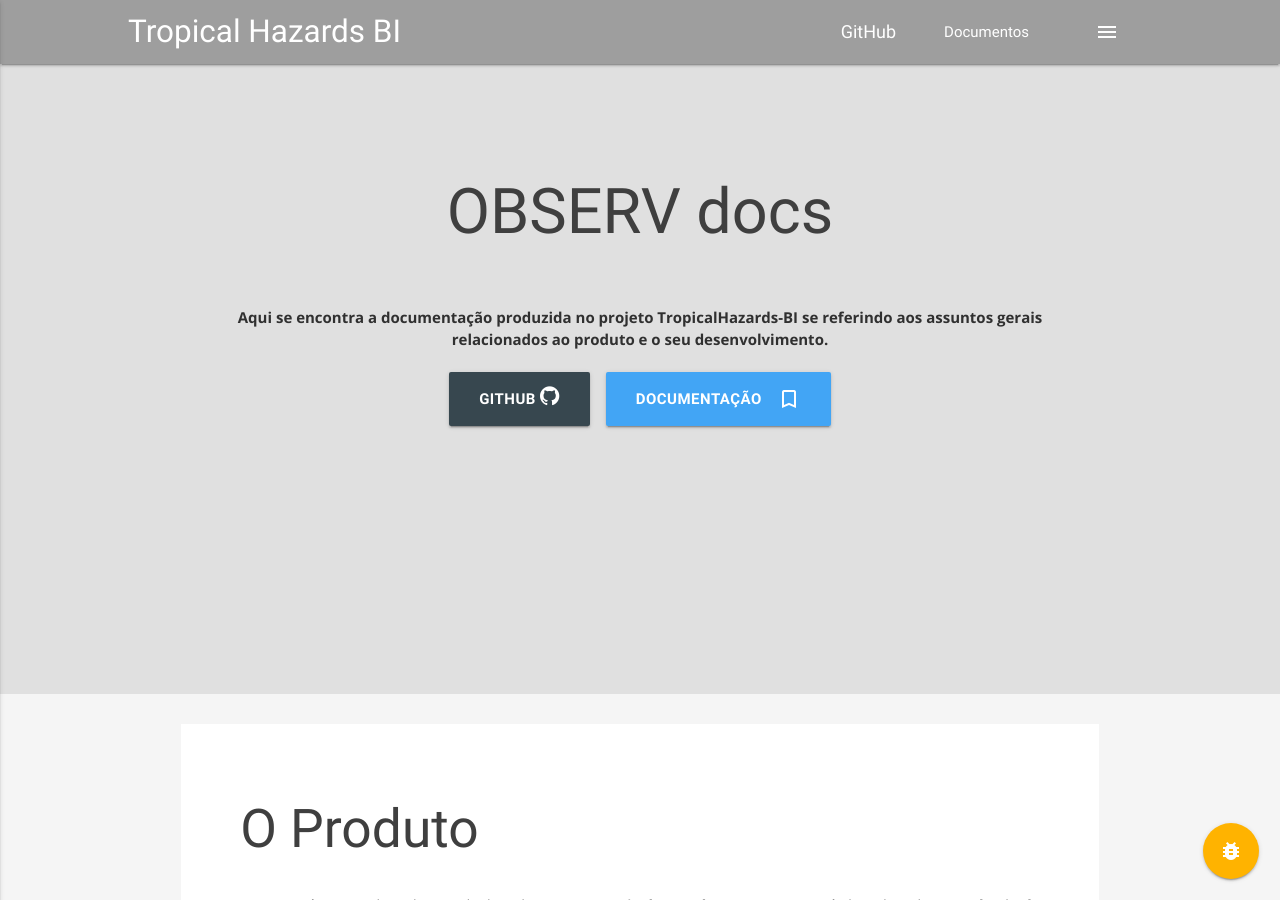
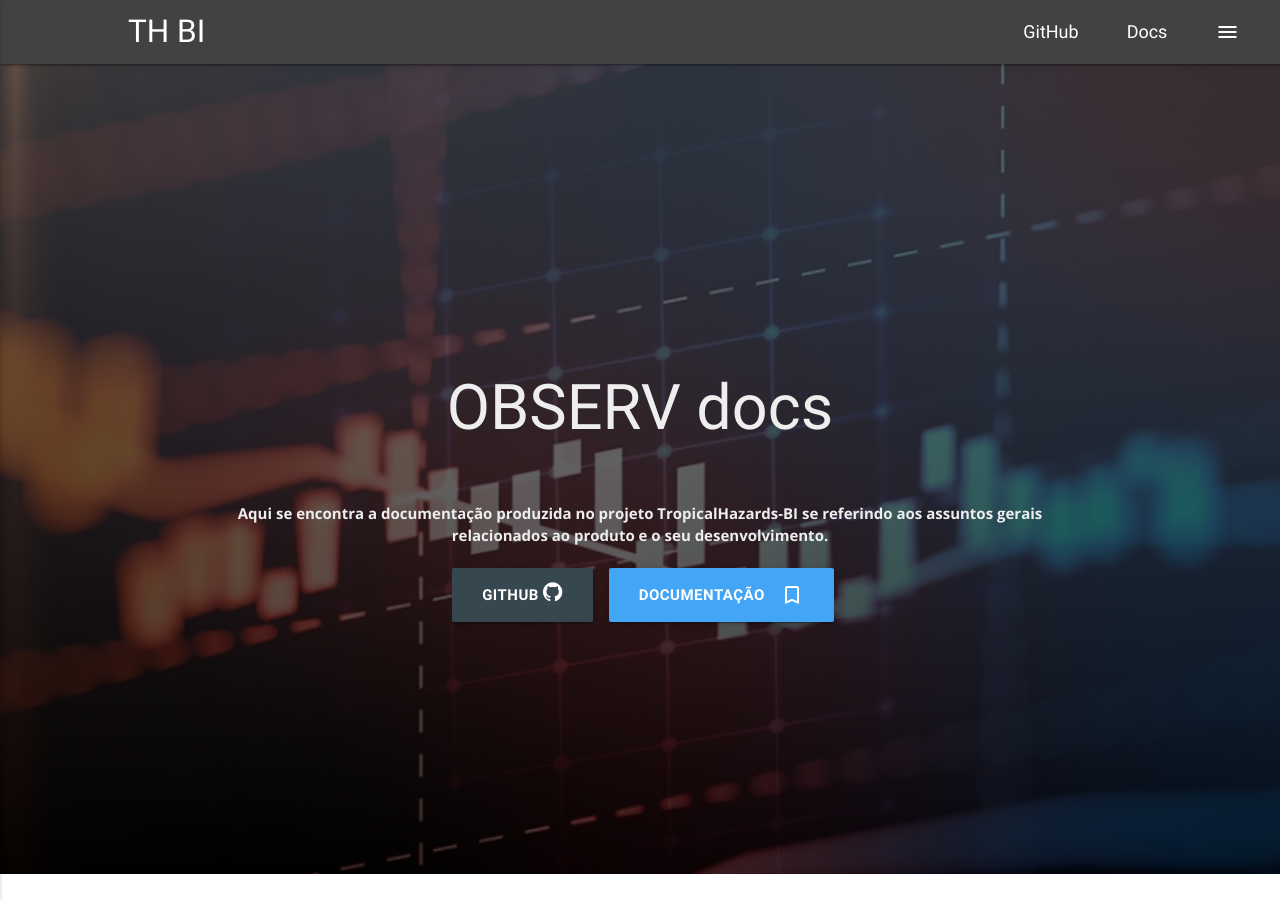
Before and after one commit to fga-eps-mds/2018.1-TropicalHazards-BI, a Jekyll site: the page docs/index.html, which Jekyll copies as it is, in a window 1280 px wide and 900 px high. Built offline with Jekyll 4.4.1, drawn with Linux system fonts in a browser that asks for light colours; some of the changed text lies outside the part shown.

Commit message:
[UPDATE] landing page adding image and flow

```diff
--- a/docs/css/shared.css
+++ b/docs/css/shared.css
@@ -59,7 +59,7 @@ p {
 }
 
 footer {
-  margin-top: 2em;
+  /* margin-top: 2em; */
   color: #fafafa;
   padding-top: 4em !important;
   padding-bottom: 4em;
@@ -110,15 +110,30 @@ main .container .row {
 }
 
 #index-header {
-  background-image: none;
-  height: 70vh;
+  background: url(optimized-banner.jpg) no-repeat center center;
+  background-size: cover;
+  /* background-image: none; */
+  height: 90vh;
+}
+
+#index-header .valign-wrapper {
+  height: 100%;
+  background: linear-gradient(to bottom, rgba(60, 60, 60, .7), rgba(00, 00, 00, .7));
+}
+
+#index-header h1 {
+  margin-top: .5em;
+}
+
+#index-header h1,
+#index-header p {
+  color: #eee !important;
 }
 
 header {
-  margin-bottom: 2em;
   background: url(https://www.iaspaper.net/wp-content/uploads/2017/01/Library.jpg) no-repeat center center;
   background-size: cover;
-  height: 60vh;
+  height: 70vh;
   font-weight: bold;
 }
 
@@ -153,15 +168,27 @@ hr {
   padding-top: 28em;
 }
 
+#explanation {
+  padding: 10em 0;
+}
+
 
 .hide-on-small-only {
   font-size: 1.2em;
+}
+
+nav li a {
+  font-size: 1em;
 }
 
 .selection {
   /* top right bottom left */
   padding: 4em 2.5em;
   background-color: #fff;
+}
+
+.row {
+  margin-bottom: 0;
 }
 
 @media (min-width: 600px) {
@@ -172,4 +199,12 @@ hr {
   header div div p {
     padding: 1em;
   }
+
+  .nav-wrapper {
+    padding-right: 2vw;
+  }
+
+  #menu-btn {
+    margin-right: 0;
+  }
 }
--- a/docs/index.html
+++ b/docs/index.html
@@ -12,14 +12,14 @@
   <link rel="stylesheet" href="css/shared.css">
 </head>
 
-<body class="grey lighten-4">
+<body class="">
 
 
   <div class="navbar-fixed">
     <nav>
-      <div class="nav-wrapper grey grey-text text-darken-4">
+      <div class="nav-wrapper grey darken-3 grey-text text-darken-4">
         <a href="http://fga-gpp-mds.github.io/2018.1-TropicalHazards-BI" class="brand-logo left ">
-          Tropical Hazards BI
+          TH BI
         </a>
         <ul class="right">
           <li>
@@ -29,7 +29,7 @@
           </li>
           <li class="hide-on-small-only">
             <a href="#" style="display: block" data-activates="slide-out" class="button-collapse" id="menu-btn">
-              Documentos
+              Docs
             </a>
           </li>
           <li>
@@ -42,116 +42,35 @@
     </nav>
   </div>
 
+
+
+
   <!-- this is the side-menu modafocka -->
   <ul id="slide-out" class="side-nav collection">
     <li class="no-padding collection-item 1">
-      <a href="http://fga-gpp-mds.github.io/2018.1-TropicalHazards-BI">
+      <!-- <a href="http://fga-gpp-mds.github.io/2018.1-TropicalHazards-BI">
         Home
-      </a>
-    </li>
-    <li class="no-padding collection-item 1">
-      <a href="http://fga-gpp-mds.github.io/2018.1-TropicalHazards-BI/docsmap">
-        Documentação
-      </a>
-    </li>
-    <li class="no-padding collection-item">
+      </a> -->
       <ul class="collapsible collapsible-accordion">
         <li>
-          <a class="collapsible-header">Gerência</a>
-          <div class="collapsible-body">
-            <ul>
-              <!-- DOCUMENTS OF GPP -->
-            </ul>
-          </div>
-        </li>
-      </ul>
-    </li>
-    <li class="no-padding collection-item">
-      <ul class="collapsible collapsible-accordion">
-        <li>
-          <a class="collapsible-header">Desenvolvimento</a>
-          <div class="collapsible-body">
-            <ul>
-              <!-- DOCUMENTS OF MDS -->
-            </ul>
-          </div>
-        </li>
-      </ul>
-    </li>
-    <li class="no-padding collection-item">
-      <ul class="collapsible collapsible-accordion">
-        <li>
-          <a class="collapsible-header">Release 1</a>
+          <a class="collapsible-header">
+            Home
+          </a>
           <div class="collapsible-body">
             <ul>
               <li>
-                <a href="http://fga-gpp-mds.github.io/2018.1-TropicalHazards-BI/wiki/R1/sprint_00/sprint_00_planning" class="collection-item waves-effect">
-                  <span class="fa fa-file"></span> Planejamento Sprint 0
+                <a href="/">
+                  <span class="fa fa-home"></span> Home
                 </a>
               </li>
               <li>
-                <a href="http://fga-gpp-mds.github.io/2018.1-TropicalHazards-BI/wiki/R1/sprint_00/sprint_00_review" class="collection-item waves-effect">
-                  <span class="fa fa-file"></span> Review Sprint 0
+                <a href="http://github.com/fga-gpp-mds/2018.1-TropicalHazards-BI">
+                  <span class="fa fa-github"></span> GitHub API
                 </a>
               </li>
               <li>
-                <a href="http://fga-gpp-mds.github.io/2018.1-TropicalHazards-BI/wiki/R1/sprint_01/sprint_01_planning" class="collection-item waves-effect">
-                  <span class="fa fa-file"></span> Planejamento Sprint 1
-                </a>
-              </li>
-              <li>
-                <a href="http://fga-gpp-mds.github.io/2018.1-TropicalHazards-BI/wiki/R1/sprint_01/sprint_01_review" class="collection-item waves-effect">
-                  <span class="fa fa-file"></span> Review Sprint 1
-                </a>
-              </li>
-              <li>
-                <a href="http://fga-gpp-mds.github.io/2018.1-TropicalHazards-BI/wiki/R1/sprint_02/sprint_02_planning" class="collection-item waves-effect">
-                  <span class="fa fa-file"></span> Planejamento Sprint 2
-                </a>
-              </li>
-              <li>
-                <a href="http://fga-gpp-mds.github.io/2018.1-TropicalHazards-BI/wiki/R1/sprint_02/sprint_02_review" class="collection-item waves-effect">
-                  <span class="fa fa-file"></span> Review Sprint 2
-                </a>
-              </li>
-              <li>
-                <a href="http://fga-gpp-mds.github.io/2018.1-TropicalHazards-BI/wiki/R1/sprint_03/sprint_03_planning" class="collection-item waves-effect">
-                  <span class="fa fa-file"></span> Planejamento Sprint 3
-                </a>
-              </li>
-              <li>
-                <a href="http://fga-gpp-mds.github.io/2018.1-TropicalHazards-BI/wiki/R1/sprint_03/sprint_03_review" class="collection-item waves-effect">
-                  <span class="fa fa-file"></span> Review Sprint 3
-                </a>
-              </li>
-              <li>
-                <a href="http://fga-gpp-mds.github.io/2018.1-TropicalHazards-BI/wiki/R1/sprint_04/sprint_04_planning" class="collection-item waves-effect">
-                  <span class="fa fa-file"></span> Planejamento Sprint 4
-                </a>
-              </li>
-              <li>
-                <a href="http://fga-gpp-mds.github.io/2018.1-TropicalHazards-BI/wiki/R1/sprint_04/sprint_04_review" class="collection-item waves-effect">
-                  <span class="fa fa-file"></span> Review Sprint 4
-                </a>
-              </li>
-              <li>
-                <a href="http://fga-gpp-mds.github.io/2018.1-TropicalHazards-BI/wiki/R1/sprint_05/sprint_05_planning" class="collection-item waves-effect">
-                  <span class="fa fa-file"></span> Planejamento Sprint 5
-                </a>
-              </li>
-              <li>
-                <a href="http://fga-gpp-mds.github.io/2018.1-TropicalHazards-BI/wiki/R1/sprint_05/sprint_05_review" class="collection-item waves-effect">
-                  <span class="fa fa-file"></span> Review Sprint 5
-                </a>
-              </li>
-              <li>
-                <a href="http://fga-gpp-mds.github.io/2018.1-TropicalHazards-BI/wiki/R1/sprint_06/sprint_06_planning" class="collection-item waves-effect">
-                  <span class="fa fa-file"></span> Planejamento Sprint 6
-                </a>
-              </li>
-              <li>
-                <a href="http://fga-gpp-mds.github.io/2018.1-TropicalHazards-BI/wiki/R1/sprint_06/sprint_06_review" class="collection-item waves-effect">
-                  <span class="fa fa-file"></span> Review Sprint 6
+                <a href="http://github.com/fga-gpp-mds/2018.1-TropicalHazards-BI-FrontEnd">
+                  <span class="fa fa-github"></span> GitHub Front-End
                 </a>
               </li>
             </ul>
@@ -162,77 +81,160 @@
     <li class="no-padding collection-item">
       <ul class="collapsible collapsible-accordion">
         <li>
-          <a class="collapsible-header">Release 2</a>
+          <a class="collapsible-header">
+            Documentação Projeto
+          </a>
+          <div class="collapsible-body">
+            <ul>
+            </ul>
+          </div>
+        </li>
+      </ul>
+    </li>
+    <li class="no-padding collection-item">
+      <ul class="collapsible collapsible-accordion">
+        <li>
+          <a class="collapsible-header">Documentação Sprints</a>
           <div class="collapsible-body">
             <ul>
               <li>
+                <a href="http://fga-gpp-mds.github.io/2018.1-TropicalHazards-BI/wiki/R1/sprint_00/sprint_00_planning" class="collection-item waves-effect">
+                  <span class="fa fa-flag"></span> Planejamento Sprint 0
+                </a>
+              </li>
+              <li>
+                <a href="http://fga-gpp-mds.github.io/2018.1-TropicalHazards-BI/wiki/R1/sprint_00/sprint_00_review" class="collection-item waves-effect">
+                  <span class="fa fa-line-chart"></span> Review Sprint 0
+                </a>
+              </li>
+              <li>
+                <a href="http://fga-gpp-mds.github.io/2018.1-TropicalHazards-BI/wiki/R1/sprint_01/sprint_01_planning" class="collection-item waves-effect">
+                  <span class="fa fa-flag"></span> Planejamento Sprint 1
+                </a>
+              </li>
+              <li>
+                <a href="http://fga-gpp-mds.github.io/2018.1-TropicalHazards-BI/wiki/R1/sprint_01/sprint_01_review" class="collection-item waves-effect">
+                  <span class="fa fa-line-chart"></span> Review Sprint 1
+                </a>
+              </li>
+              <li>
+                <a href="http://fga-gpp-mds.github.io/2018.1-TropicalHazards-BI/wiki/R1/sprint_02/sprint_02_planning" class="collection-item waves-effect">
+                  <span class="fa fa-flag"></span> Planejamento Sprint 2
+                </a>
+              </li>
+              <li>
+                <a href="http://fga-gpp-mds.github.io/2018.1-TropicalHazards-BI/wiki/R1/sprint_02/sprint_02_review" class="collection-item waves-effect">
+                  <span class="fa fa-line-chart"></span> Review Sprint 2
+                </a>
+              </li>
+              <li>
+                <a href="http://fga-gpp-mds.github.io/2018.1-TropicalHazards-BI/wiki/R1/sprint_03/sprint_03_planning" class="collection-item waves-effect">
+                  <span class="fa fa-flag"></span> Planejamento Sprint 3
+                </a>
+              </li>
+              <li>
+                <a href="http://fga-gpp-mds.github.io/2018.1-TropicalHazards-BI/wiki/R1/sprint_03/sprint_03_review" class="collection-item waves-effect">
+                  <span class="fa fa-line-chart"></span> Review Sprint 3
+                </a>
+              </li>
+              <li>
+                <a href="http://fga-gpp-mds.github.io/2018.1-TropicalHazards-BI/wiki/R1/sprint_04/sprint_04_planning" class="collection-item waves-effect">
+                  <span class="fa fa-flag"></span> Planejamento Sprint 4
+                </a>
+              </li>
+              <li>
+                <a href="http://fga-gpp-mds.github.io/2018.1-TropicalHazards-BI/wiki/R1/sprint_04/sprint_04_review" class="collection-item waves-effect">
+                  <span class="fa fa-line-chart"></span> Review Sprint 4
+                </a>
+              </li>
+              <li>
+                <a href="http://fga-gpp-mds.github.io/2018.1-TropicalHazards-BI/wiki/R1/sprint_05/sprint_05_planning" class="collection-item waves-effect">
+                  <span class="fa fa-flag"></span> Planejamento Sprint 5
+                </a>
+              </li>
+              <li>
+                <a href="http://fga-gpp-mds.github.io/2018.1-TropicalHazards-BI/wiki/R1/sprint_05/sprint_05_review" class="collection-item waves-effect">
+                  <span class="fa fa-line-chart"></span> Review Sprint 5
+                </a>
+              </li>
+              <li>
+                <a href="http://fga-gpp-mds.github.io/2018.1-TropicalHazards-BI/wiki/R1/sprint_06/sprint_06_planning" class="collection-item waves-effect">
+                  <span class="fa fa-flag"></span> Planejamento Sprint 6
+                </a>
+              </li>
+              <li>
+                <a href="http://fga-gpp-mds.github.io/2018.1-TropicalHazards-BI/wiki/R1/sprint_06/sprint_06_review" class="collection-item waves-effect">
+                  <span class="fa fa-line-chart"></span> Review Sprint 6
+                </a>
+              </li>
+              <li>
                 <a href="http://fga-gpp-mds.github.io/2018.1-TropicalHazards-BI/wiki/R2/sprint_07/sprint_07_planning" class="collection-item waves-effect">
-                  <span class="fa fa-file"></span> Planejamento Sprint 7
+                  <span class="fa fa-flag"></span> Planejamento Sprint 7
                 </a>
               </li>
               <li>
                 <a href="http://fga-gpp-mds.github.io/2018.1-TropicalHazards-BI/wiki/R2/sprint_07/sprint_07_review" class="collection-item waves-effect">
-                  <span class="fa fa-file"></span> Review Sprint 7
+                  <span class="fa fa-line-chart"></span> Review Sprint 7
                 </a>
               </li>
               <li>
                 <a href="http://fga-gpp-mds.github.io/2018.1-TropicalHazards-BI/wiki/R2/sprint_08/sprint_08_planning" class="collection-item waves-effect">
-                  <span class="fa fa-file"></span> Planejamento Sprint 8
+                  <span class="fa fa-flag"></span> Planejamento Sprint 8
                 </a>
               </li>
               <li>
                 <a href="http://fga-gpp-mds.github.io/2018.1-TropicalHazards-BI/wiki/R2/sprint_08/sprint_08_review" class="collection-item waves-effect">
-                  <span class="fa fa-file"></span> Review Sprint 8
+                  <span class="fa fa-line-chart"></span> Review Sprint 8
                 </a>
               </li>
               <li>
                 <a href="http://fga-gpp-mds.github.io/2018.1-TropicalHazards-BI/wiki/R2/sprint_09/sprint_09_planning" class="collection-item waves-effect">
-                  <span class="fa fa-file"></span> Planejamento Sprint 9
+                  <span class="fa fa-flag"></span> Planejamento Sprint 9
                 </a>
               </li>
               <li>
                 <a href="http://fga-gpp-mds.github.io/2018.1-TropicalHazards-BI/wiki/R2/sprint_09/sprint_09_review" class="collection-item waves-effect">
-                  <span class="fa fa-file"></span> Review Sprint 9
+                  <span class="fa fa-line-chart"></span> Review Sprint 9
                 </a>
               </li>
               <li>
                 <a href="http://fga-gpp-mds.github.io/2018.1-TropicalHazards-BI/wiki/R2/sprint_10/sprint_10_planning" class="collection-item waves-effect">
-                  <span class="fa fa-file"></span> Planejamento Sprint 10
+                  <span class="fa fa-flag"></span> Planejamento Sprint 10
                 </a>
               </li>
               <li>
                 <a href="http://fga-gpp-mds.github.io/2018.1-TropicalHazards-BI/wiki/R2/sprint_10/sprint_10_review" class="collection-item waves-effect">
-                  <span class="fa fa-file"></span> Review Sprint 10
+                  <span class="fa fa-line-chart"></span> Review Sprint 10
                 </a>
               </li>
               <li>
                 <a href="http://fga-gpp-mds.github.io/2018.1-TropicalHazards-BI/wiki/R2/sprint_11/sprint_11_planning" class="collection-item waves-effect">
-                  <span class="fa fa-file"></span> Planejamento Sprint 11
+                  <span class="fa fa-flag"></span> Planejamento Sprint 11
                 </a>
               </li>
               <li>
                 <a href="http://fga-gpp-mds.github.io/2018.1-TropicalHazards-BI/wiki/R2/sprint_11/sprint_11_review" class="collection-item waves-effect">
-                  <span class="fa fa-file"></span> Review Sprint 11
+                  <span class="fa fa-line-chart"></span> Review Sprint 11
                 </a>
               </li>
               <li>
                 <a href="http://fga-gpp-mds.github.io/2018.1-TropicalHazards-BI/wiki/R2/sprint_12/sprint_12_planning" class="collection-item waves-effect">
-                  <span class="fa fa-file"></span> Planejamento Sprint 12
+                  <span class="fa fa-flag"></span> Planejamento Sprint 12
                 </a>
               </li>
               <li>
                 <a href="http://fga-gpp-mds.github.io/2018.1-TropicalHazards-BI/wiki/R2/sprint_12/sprint_12_review" class="collection-item waves-effect">
-                  <span class="fa fa-file"></span> Review Sprint 12
+                  <span class="fa fa-line-chart"></span> Review Sprint 12
                 </a>
               </li>
               <li>
                 <a href="http://fga-gpp-mds.github.io/2018.1-TropicalHazards-BI/wiki/R2/sprint_13/sprint_13_planning" class="collection-item waves-effect">
-                  <span class="fa fa-file"></span> Planejamento Sprint 13
+                  <span class="fa fa-flag"></span> Planejamento Sprint 13
                 </a>
               </li>
               <li>
                 <a href="http://fga-gpp-mds.github.io/2018.1-TropicalHazards-BI/wiki/R2/sprint_13/sprint_13_review" class="collection-item waves-effect">
-                  <span class="fa fa-file"></span> Review Sprint 13
+                  <span class="fa fa-line-chart"></span> Review Sprint 13
                 </a>
               </li>
             </ul>
@@ -243,10 +245,6 @@
   </ul>
 
 
-  <a href="https://github.com/fga-gpp-mds/2018.1-TropicalHazards-BI/issues/new?template=bug_report.md&labels=bug" class="btn-floating btn-large waves-effect waves-light amber darken-1 hoverable gray-text text-darken-3"
-    id="bug-btn">
-    <i class="material-icons">bug_report</i>
-  </a>
 
     <div class="col s12">
       <header class="grey lighten-2" id="index-header">
@@ -275,11 +273,11 @@
         <div class="row selection valign-wrapper" id="explanation">
           <div class="col s12">
              <h2>O Produto</h2>
-            <p class="">
+            <p>
               O
               <b>OBSERV</b> é um produto desenvolvido pelo projeto
               <b>TropicalHazards-BI</b>, pertencente à disciplina de
-              <b>Engenharia de Produto de Software</b> em conjunto com a disciplina de Métodos de Desenvolvimento de Software, que
+              <b>Engenharia de Produto de Software</b> em conjunto com a disciplina de <b>Métodos de Desenvolvimento de Software</b>, que
               visa desenvolver um sistema de Observatório de Dados, inicialmente direcionado para pesquisadores e profissionais
               de saúde do Núcleo de Medicina Tropical (NMT) da Universidade de Brasília (UNB), para atender a necessidade de visualização
               de dados dos seus diferentes projetos em uma mesma plataforma.
```
Also changed, not shown: docs/css/optimized-banner.jpg (added).
